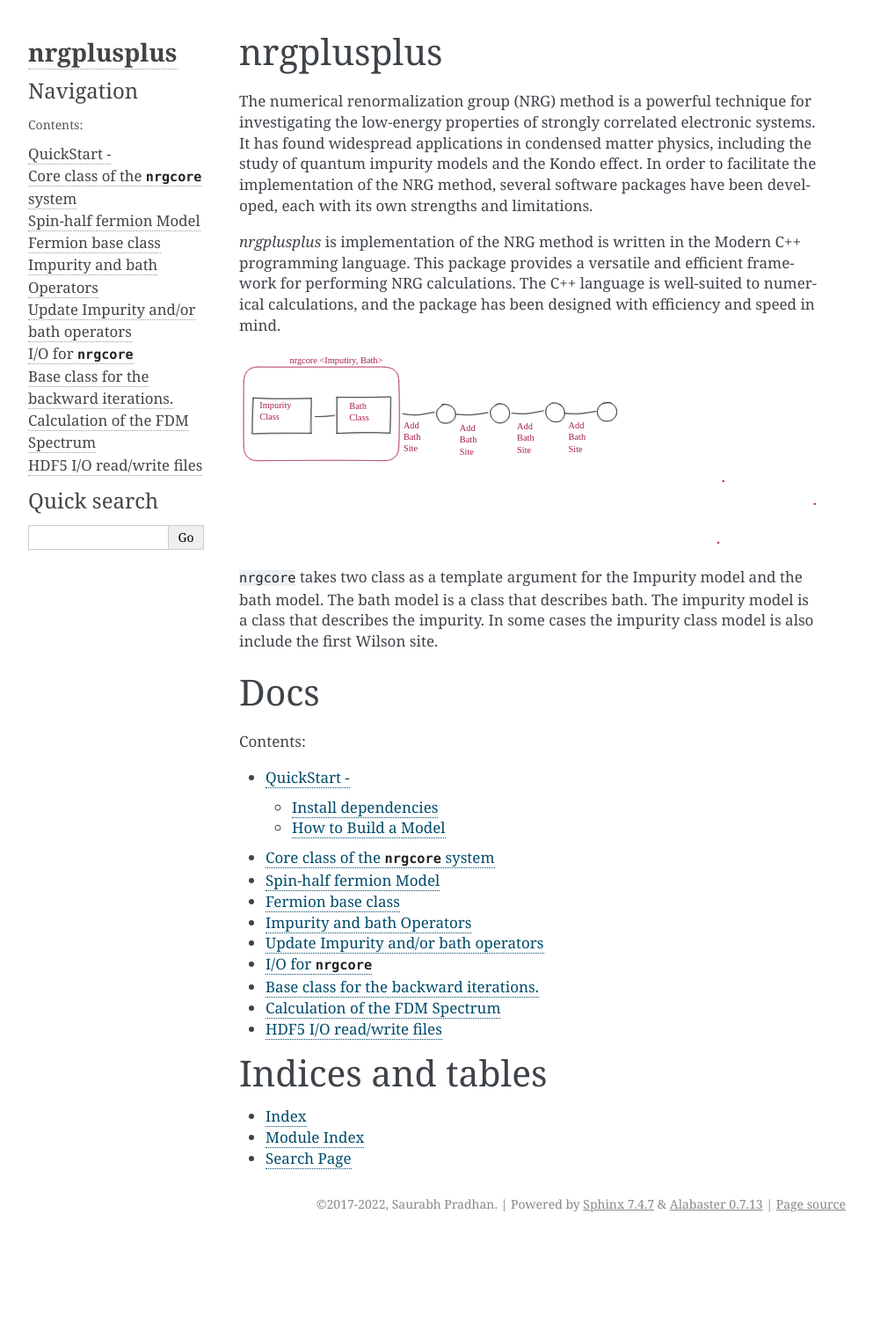
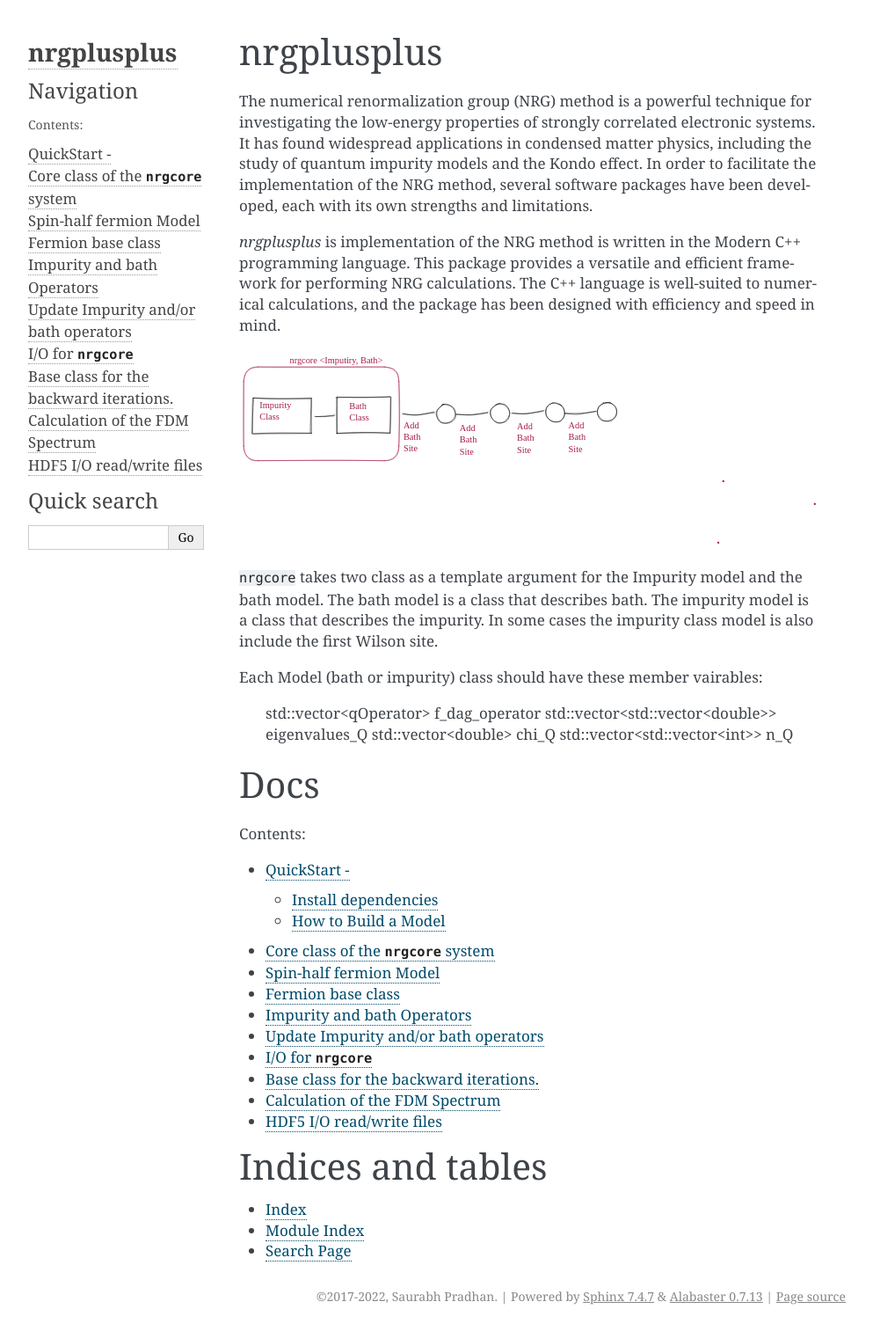
Before and after one commit to srbhp/nrgplusplus, a Sphinx documentation site: the page built from docs/index.rst, in a window 1280 px wide. Shown: the whole page at 88% size, without its empty margins (148-1141 px from the left). Built offline with Sphinx 7.4.7, drawn with Linux system fonts in a browser that asks for light colours; pages that are not in the unit, such as notebooks, are missing from menus; before the commit the page ends 1408 px from its top, so only the background shows below that.

Commit message:
Update Readme!

```diff
--- a/docs/index.rst
+++ b/docs/index.rst
@@ -28,6 +28,15 @@ that describes the impurity. In some cases the impurity class
 model is also include the first Wilson site.
 
 
+Each Model (bath or impurity) class  should have
+these member vairables:
+
+
+  std::vector<qOperator> f_dag_operator
+  std::vector<std::vector<double>> eigenvalues_Q
+  std::vector<double> chi_Q
+  std::vector<std::vector<int>> n_Q
+
 
 Docs
 ====
```
Also changed, not shown: 1 other file.
